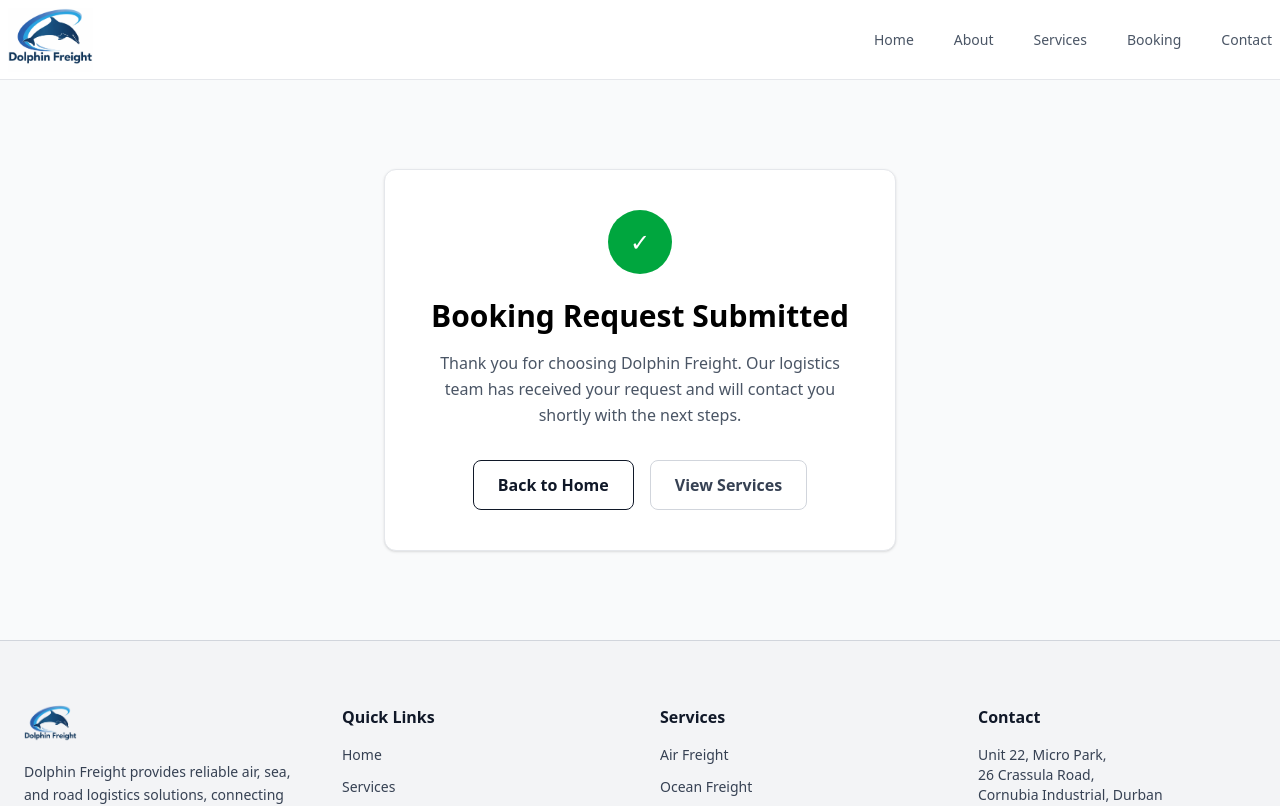
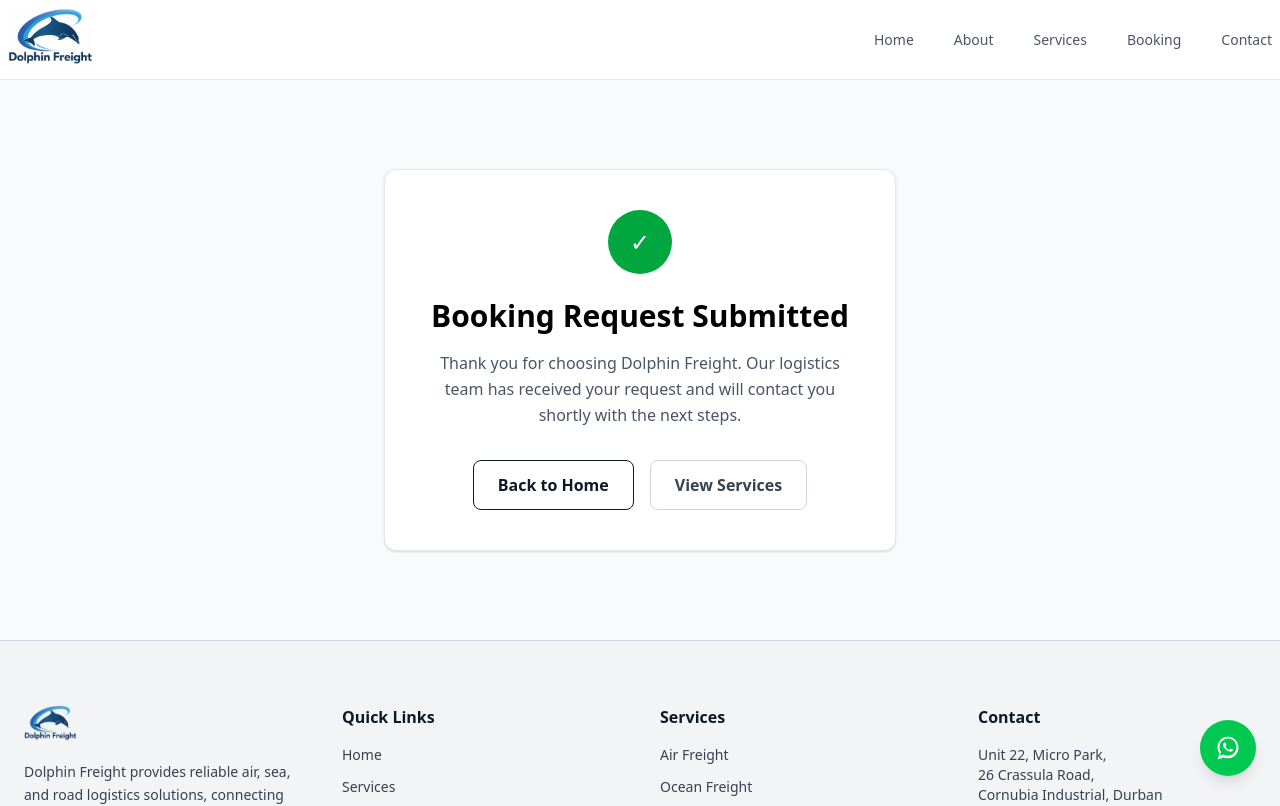
Before and after one commit to RichardHerold32/dolphin-freight-website, a React (Vite) app: page /booking-success in a window 1280 px wide. Shown: the top 806 px of the page. Built offline with nearby package versions, Linux system fonts and the light colour scheme.

Commit message:
added Whatsapp CTA

```diff
--- a/src/App.jsx
+++ b/src/App.jsx
@@ -9,6 +9,7 @@ import NotFound from "./pages/NotFound";
 import ErrorBoundary from "./components/ErrorBoundary";
 import ScrollToTop from "./components/ScrollToTop";
 import BookingSuccess from "./pages/BookingSuccess";
+import WhatsAppButton from "./components/WhatsAppButton";
 
 
 // Lazy-loaded pages
@@ -39,6 +40,7 @@ function App() {
       </Suspense>
 
       <Footer />
+      <WhatsAppButton />
     </ErrorBoundary>
     </>
   );
--- /dev/null
+++ b/src/components/WhatsAppButton.jsx
@@ -0,0 +1,37 @@
+export default function WhatsAppButton() {
+  const phoneNumber = "27737050062"; // international format, no +
+  const message =
+    "Hello Dolphin Freight, I would like to enquire about your freight services.";
+
+  const whatsappUrl = `https://wa.me/${phoneNumber}?text=${encodeURIComponent(
+    message
+  )}`;
+
+  return (
+    <a
+      href={whatsappUrl}
+      target="_blank"
+      rel="noopener noreferrer"
+      aria-label="Chat on WhatsApp"
+      className="
+        fixed bottom-6 right-6 z-50
+        w-14 h-14
+        rounded-full
+        bg-green-500
+        flex items-center justify-center
+        shadow-lg
+        hover:bg-green-600
+        transition
+      "
+    >
+      {/* WhatsApp Icon (SVG, no library needed) */}
+      <svg
+        xmlns="http://www.w3.org/2000/svg"
+        viewBox="0 0 32 32"
+        className="w-7 h-7 fill-white"
+      >
+        <path d="M16.002 3C9.384 3 4 8.383 4 15.002c0 2.646.865 5.085 2.325 7.05L4 29l7.153-2.272a11.94 11.94 0 0 0 4.849 1.03c6.617 0 12-5.383 12-12.002C28.002 8.383 22.62 3 16.002 3zm0 21.82a9.77 9.77 0 0 1-4.673-1.187l-.334-.178-4.246 1.35 1.37-4.14-.217-.345a9.74 9.74 0 0 1-1.48-5.32c0-5.37 4.37-9.74 9.58-9.74 5.21 0 9.58 4.37 9.58 9.74 0 5.37-4.37 9.74-9.58 9.74zm5.37-7.16c-.29-.15-1.71-.85-1.97-.94-.26-.1-.45-.15-.64.15-.19.29-.74.94-.91 1.13-.17.2-.34.22-.63.07-.29-.15-1.24-.46-2.36-1.46-.87-.78-1.45-1.75-1.62-2.04-.17-.29-.02-.45.13-.6.13-.13.29-.34.43-.51.15-.17.2-.29.29-.48.1-.2.05-.37-.02-.52-.07-.15-.64-1.54-.88-2.1-.23-.55-.46-.48-.64-.49-.16 0-.34-.02-.52-.02s-.48.07-.73.34c-.26.26-.96.94-.96 2.29 0 1.35.99 2.66 1.13 2.84.15.2 1.95 2.98 4.73 4.18.66.28 1.17.45 1.57.57.66.21 1.26.18 1.74.11.53-.08 1.71-.7 1.95-1.38.24-.68.24-1.26.17-1.38-.07-.11-.26-.17-.55-.32z" />
+      </svg>
+    </a>
+  );
+}
```
